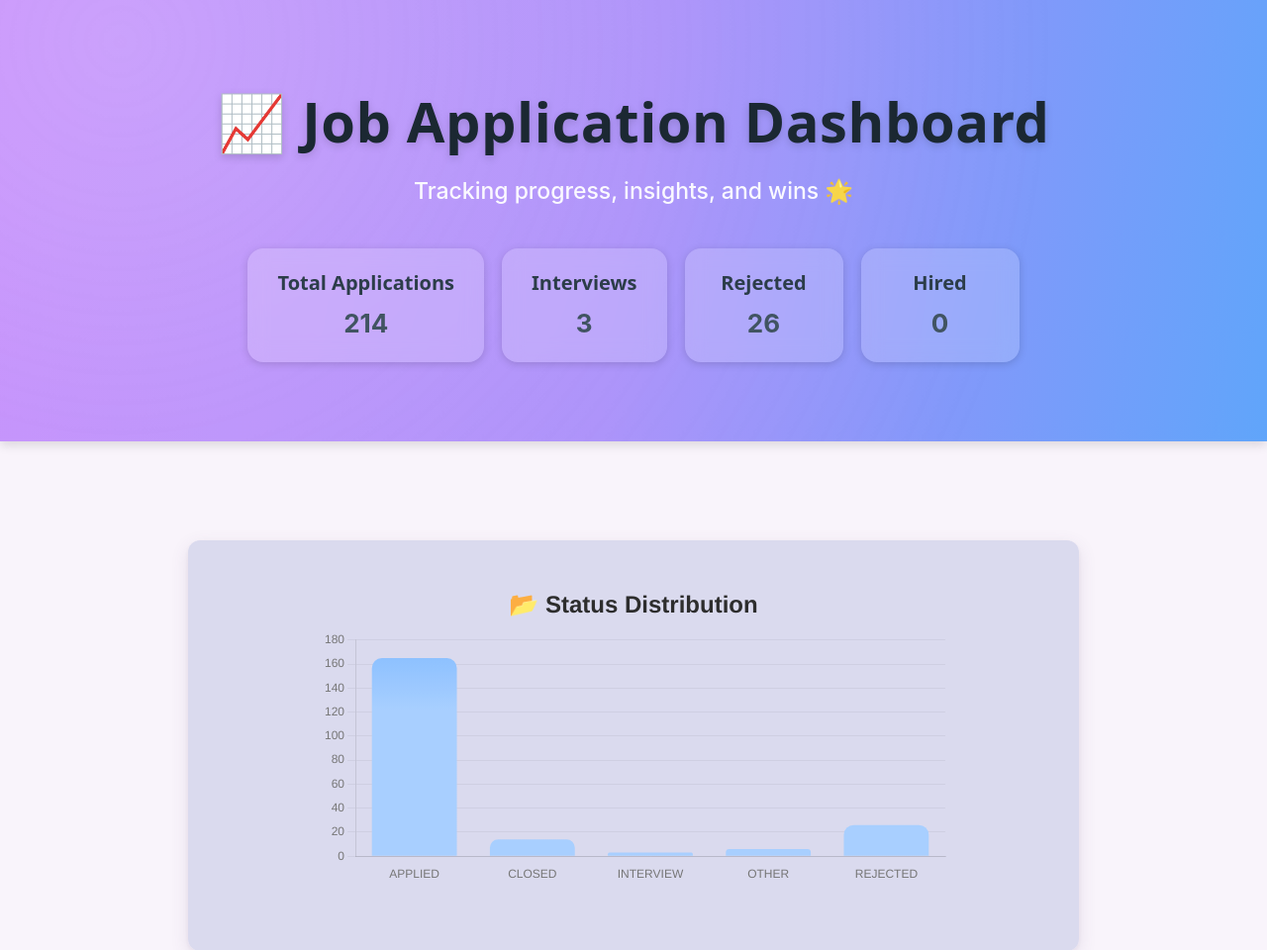
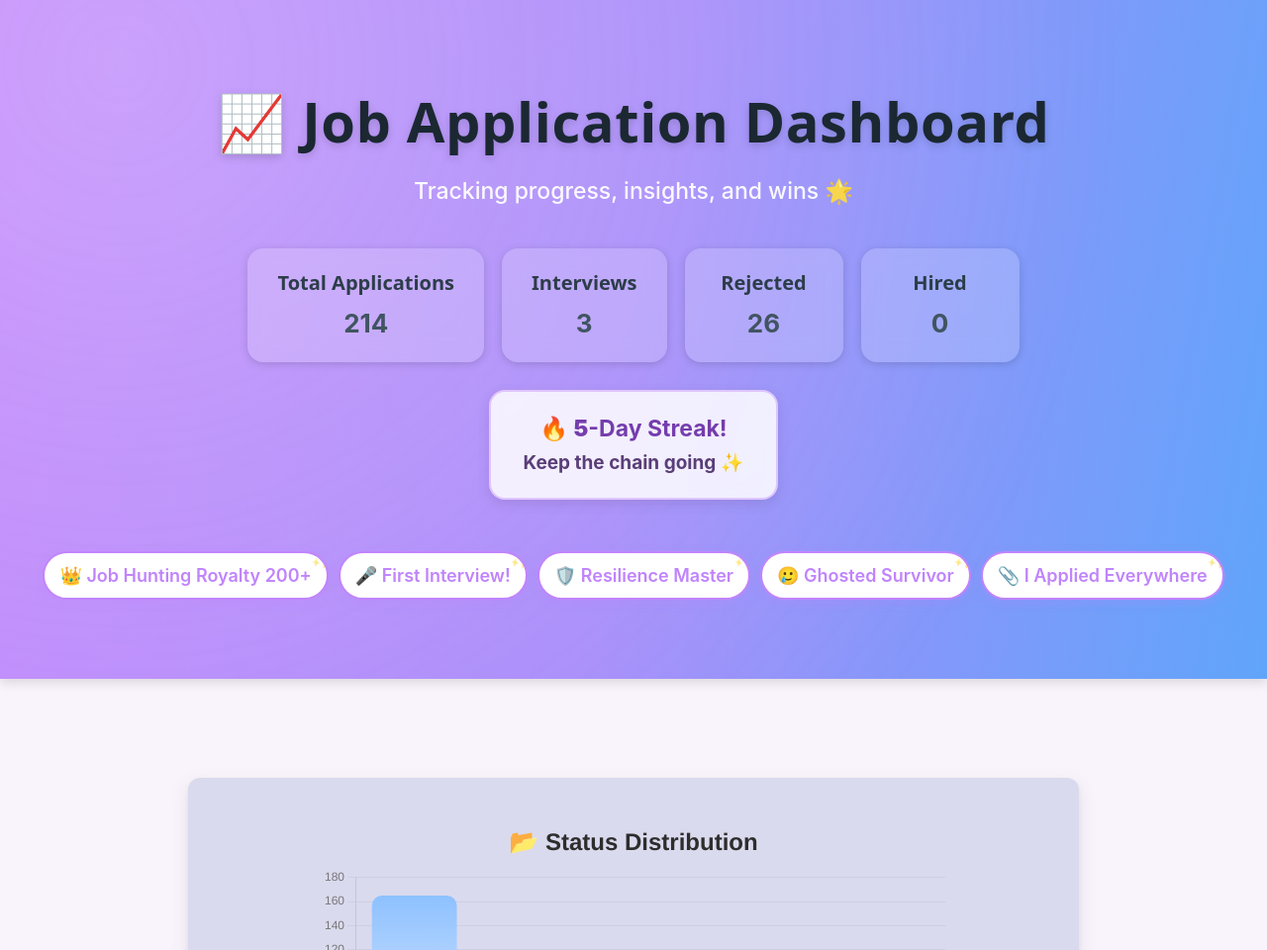
Before and after one commit to lpatamia1/lpatamia1, a Flask app: page / in a window 1280 px wide. Shown: the top 960 px of the page at 99% size. Run offline with Flask 3, Linux system fonts and the light colour scheme.

Commit message:
✨ Gamified dashboard upgrade: streak glow + achievement badges
+ Hover + glow animations for streak card
+ New achievement badges (200+, ghosted survivor, research mode, etc.)
+ Cleaner badge logic: only highest tier displays
+ Dashboard UI alignment + visual polish pass

```diff
--- a/JobTrackerCLI/app.py
+++ b/JobTrackerCLI/app.py
@@ -4,7 +4,6 @@ import numpy as np
 import re
 
 app = Flask(__name__)
-
 @app.route('/')
 def dashboard():
     try:
@@ -44,6 +43,16 @@ def dashboard():
     by_source = df['Source'].value_counts().nlargest(8).to_dict()
     print("📄 CSV Columns:", list(df.columns))
 
+    # 🔍 Count research-related applications
+    research_keywords = ["Research", "R&D", "Scientist"]
+    research_count = df['Role'].str.contains('|'.join(research_keywords), case=False, na=False).sum()
+
+    # 📅 Max applications submitted in a single day
+    if 'Date Applied' in df.columns:
+        max_single_day = df['Date Applied'].value_counts().max()
+    else:
+        max_single_day = 0
+
     # 💗 Monthly trend
     weekly_apps = {}
     if 'Date Applied' in df.columns:
@@ -67,6 +76,20 @@ def dashboard():
                 p.to_timestamp().strftime('%b %Y'): int(counts[p])
                 for p in full_range
             }
+
+    # 🔥 Streak calculation
+    streak = 0
+    last_dates = sorted(pd.to_datetime(df['Date Applied'], errors='coerce').dropna().unique(), reverse=True)
+
+    if last_dates:
+        today = pd.Timestamp.today().normalize()
+        current = today
+        for d in last_dates:
+            if d == current or d == current - pd.Timedelta(days=1):
+                streak += 1
+                current = d
+            else:
+                break
 
     # 🧾 Job list
     jobs = df.to_dict(orient='records')
@@ -106,6 +129,9 @@ def dashboard():
     # 🎨 Render to dashboard (✅ now includes all new data)
     return render_template(
         'index.html',
+        streak=streak,
+        research_count=research_count,
+        max_single_day=max_single_day,
         total=total,
         interviews=interviews,
         rejected=rejected,
--- a/JobTrackerCLI/static/dashboard.css
+++ b/JobTrackerCLI/static/dashboard.css
@@ -431,7 +431,6 @@ footer strong {
 footer span {
   margin: 0 4px;
 }
-
 #jobListSection {
   background: rgba(217, 216, 238, 0.95); /* identical to chart boxes */
   border-radius: 18px;
@@ -452,7 +451,6 @@ footer span {
   animation: fadeUp 0.8s ease forwards;
   animation-delay: .6s;
 }
-
 #jobListSection:hover {
   transform: translateY(-2px);
   box-shadow: 0 6px 16px rgba(0, 0, 0, 0.45);
@@ -508,3 +506,118 @@ footer span {
   color: #3b3b3b;
   font-family: "Segoe UI Emoji", "Inter", sans-serif;
 }
+
+/* 🏅 Success Badges */
+.badges {
+  margin-top: 1.2rem;
+  display: flex;
+  justify-content: center;
+  gap: 10px;
+  flex-wrap: wrap;
+}
+
+/* 📍 Scroll Progress Bar */
+#progressContainer {
+  width: 100%;
+  height: 8px;
+  background: #e7dffc;
+  border-radius: 10px;
+  margin: 25px auto;
+}
+
+#progressBar {
+  width: 0%;
+  height: 100%;
+  background: var(--lavender);
+  border-radius: 10px;
+  transition: width 0.15s linear;
+}
+
+/* 🔥 Streak Card */
+.streak-card {
+  background: rgba(255,255,255,0.85);
+  display: inline-block;
+  padding: 1rem 1.6rem;
+  margin: 1.4rem auto;
+  color: #753dad;
+  font-size: 1.15rem;
+  font-weight: 700;
+  border-radius: 16px;
+  box-shadow: 0 4px 12px rgba(96, 69, 118, 0.18);
+  border: 2px solid rgba(192, 132, 252, 0.4);
+  transition: all 0.3s ease;
+  cursor: default;
+  position: relative;
+  text-align: center;
+  backdrop-filter: blur(6px);
+}
+
+/* ✨ Hover magic */
+.streak-card:hover {
+  transform: translateY(-6px) scale(1.05);
+  box-shadow: 0 12px 26px rgba(192, 132, 252, 0.35);
+  border-color: #c084fc;
+  background: rgba(255,255,255,0.95);
+}
+
+/* ⚡ Add glowing fire flicker when streak ≥ 4 days */
+.streak-card.hot-streak {
+  animation: glowFire 1.2s infinite alternate ease-in-out;
+}
+
+@keyframes glowFire {
+  0% { box-shadow: 0 4px 16px rgba(255, 84, 84, 0.25); }
+  100% { box-shadow: 0 8px 26px rgba(255, 84, 84, 0.45); }
+}
+
+@keyframes streakPop {
+  0% { transform: scale(0.9); opacity: 0; }
+  100% { transform: scale(1); opacity: 1; }
+}
+
+.streak-msg {
+  display: block;
+  margin-top: 0.2rem;
+  font-size: 0.95rem;
+  color: #5a3e78;
+}
+
+/* ✅ Better badge styling override */
+.badge {
+  background: #fff;
+  color: var(--lavender);
+  padding: 0.45rem 0.75rem;
+  border-radius: 50px;
+  font-size: 0.9rem;
+  border: 2px solid var(--lavender);
+  box-shadow: 0 3px 10px rgba(192, 132, 252, 0.25);
+  font-weight: 600;
+  cursor: default;
+  position: relative;
+  overflow: hidden;
+  transition: transform 0.25s ease, background 0.25s ease, color 0.25s ease;
+}
+
+.badge:hover {
+  transform: translateY(-6px) scale(1.07);
+  background: var(--lavender);
+  color: #fff;
+  box-shadow: 0 6px 22px rgba(192, 132, 252, 0.45);
+}
+
+/* ✨ Sparkle animation */
+.badge::after {
+  content: "✨";
+  position: absolute;
+  top: -10px;
+  right: -10px;
+  opacity: 0;
+  animation: sparkle 1.4s infinite ease-in-out;
+  font-size: 1.1rem;
+}
+
+@keyframes sparkle {
+  0% { transform: scale(0) rotate(0deg); opacity: 0; }
+  50% { transform: scale(1.2) rotate(20deg); opacity: 1; }
+  100% { transform: scale(0) rotate(0deg); opacity: 0; }
+}
--- a/JobTrackerCLI/static/jobs.js
+++ b/JobTrackerCLI/static/jobs.js
@@ -9,7 +9,7 @@ function extractText(markdown) {
   const match = markdown.match(/\[(.*?)\]/);
   return match ? match[1] : markdown;
 }
-
+// 🐱 Modal elements
 const jobList = document.getElementById("jobList");
 const searchBox = document.getElementById("jobSearch");
 
@@ -32,7 +32,7 @@ function renderJobs(list = jobs) {
     card.dataset.date = job["Date Applied"] || "";
     card.dataset.source = job.Source || "";
     card.dataset.notes = job.Notes || "";
-
+    // ✅ Card inner HTML
     card.innerHTML = `
       <h3><a class="company-link" href="${companyUrl}" target="_blank">${companyText}</a></h3>
       <p><strong>Role:</strong> ${job.Role}</p>
@@ -70,7 +70,7 @@ function attachModalListeners() {
       modalDate.innerText = card.dataset.date;
       modalSource.innerText = card.dataset.source;
       modalNotes.innerText = card.dataset.notes;
-
+      // 🐱 Fun cat message
       const catMessages = [
         "ฅ^•ﻌ•^ฅ You’re one application closer!",
         "(=＾ᆺ＾=) Keep going!",
@@ -87,3 +87,17 @@ function attachModalListeners() {
 
 // 🚀 Initial load
 renderJobs();
+
+// 📍 Scroll progress tracking
+const jobListSection = document.getElementById("jobListSection");
+const progressBar = document.getElementById("progressBar");
+
+// 📍 Update progress bar width
+function updateScrollProgress() {
+  const max = jobListSection.scrollHeight - window.innerHeight;
+  const percent = Math.min(100, (window.scrollY / max) * 100);
+  progressBar.style.width = percent + "%";
+}
+
+// 📍 Bind scroll event
+window.addEventListener("scroll", updateScrollProgress);
--- a/JobTrackerCLI/templates/index.html
+++ b/JobTrackerCLI/templates/index.html
@@ -1,3 +1,4 @@
+<!-- ✅ Improved Dashboard HTML Structure -->
 <!DOCTYPE html>
 <html lang="en">
 <head>
@@ -10,34 +11,53 @@
   <link rel="stylesheet" href="https://unpkg.com/@picocss/pico@latest/css/pico.min.css">
   <link rel="stylesheet" href="{{ url_for('static', filename='dashboard.css') }}">
 </head>
-
 <body>
   <header>
     <h1>📈 Job Application Dashboard</h1>
     <p class="subtitle">Tracking progress, insights, and wins 🌟</p>
-
+  <!-- ✅ Metric Cards -->
     <div class="metric-cards">
       <div class="metric-card"><h3>Total Applications</h3><p>{{ total }}</p></div>
       <div class="metric-card"><h3>Interviews</h3><p>{{ interviews }}</p></div>
       <div class="metric-card"><h3>Rejected</h3><p>{{ rejected }}</p></div>
       <div class="metric-card"><h3>Hired</h3><p>{{ hired }}</p></div>
     </div>
+
+
+  <!-- ✅ Move streak card here -->
+  <div id="streakCard" class="streak-card">
+    🔥 <strong>{{ streak }}</strong>-Day Streak!
+    <span class="streak-msg">
+      {% if streak >= 2 %}
+        Keep the chain going ✨
+      {% else %}
+        A fresh start today 🌱
+      {% endif %}
+    </span>
+  </div>
+
+  <div id="badgeSection" class="badges"></div>
+  <!-- End Metric Cards -->
   </header>
-
   <main>
+    <!-- ✅ Charts Section -->
     <section><canvas id="statusChart"></canvas></section>
     <section><canvas id="sourceChart" height="300"></canvas></section>
     <section><canvas id="timelineChart" height="200"></canvas></section>
 
+    <!-- ✅ Heatmap Section -->
     <section>
       <h2>⭐ Skill Match Overview</h2>
       <canvas id="skillRadar" height="300"></canvas>
     </section>
 
+    <!-- ✅ Tech Prep Section -->
     <section>
       <h2>🧠 Technical Prep Progress</h2>
       <canvas id="prepBar" height="250"></canvas>
     </section>
+
+    <!-- ✅ Learning Log Section -->
     <section>
           <div id="learningLog">
             <h3>📘 Learning Log</h3>
@@ -62,6 +82,7 @@
     </section>
   </main>
 
+  <!-- ✅ Job List Section -->
   <section id="jobListSection">
     <div class="job-header">
       <h2>💼 Job Applications</h2>
@@ -81,6 +102,12 @@
 
   </section>
 
+  <!-- ✅ Scroll Progress Bar -->
+  <div id="progressContainer">
+    <div id="progressBar"></div>
+  </div>
+
+<!-- 🦶 Footer -->
   <footer>
     <p>
       <span style="color:#b17897;">💻</span> Built with care by
@@ -105,11 +132,9 @@
       const [mb, yb] = b[0].split(" ");
       return parseInt(ya) - parseInt(yb) || monthOrder.indexOf(ma) - monthOrder.indexOf(mb);
     });
-
     const labels = ordered.map(([k]) => k);
     const data = ordered.map(([_, v]) => v);
 
-    // ✅ Expose for charts.js
     window.timelineLabels = labels;
     window.timelineData = data;
   </script>
@@ -134,7 +159,7 @@
         <h2 id="modalCompany"></h2>
         <p id="modalRole"></p>
       </div>
-
+  <!-- ✅ Modal Body -->
       <div class="modal-body">
         <p><strong>Status:</strong> <span id="modalStatus"></span></p>
         <p><strong>Type:</strong> <span id="modalType"></span></p>
@@ -148,7 +173,6 @@
       </div>
     </div>
   <script>
-// 🐾 Cat Encourager messages
   const catMessages = [
     'ฅ^•ﻌ•^ฅ You’re one application closer.',
     '(=＾ᆺ＾=) Keep going.',
@@ -156,8 +180,6 @@ const catMessages = [
     '=^._.^= I believe in you.',
     '(*ฅ́˘ฅ̀*)♡ They would be lucky to have you.'
   ];
-
-// ✅ Attach events once job cards exist
   document.addEventListener('DOMContentLoaded', () => {
     setTimeout(() => {
       document.querySelectorAll('.job-card').forEach(card => {
@@ -171,7 +193,6 @@ document.addEventListener('DOMContentLoaded', () => {
           document.getElementById('modalSource').innerText = card.dataset.source;
           document.getElementById('modalNotes').innerText = card.dataset.notes;
 
-        // Random cat encouragement
           document.getElementById('catHelper').innerText =
             catMessages[Math.floor(Math.random() * catMessages.length)];
 
@@ -181,7 +202,7 @@ document.addEventListener('DOMContentLoaded', () => {
     }, 200);
   });
 
-// ✅ Close modal
+  // <!-- 🐱 Modal close logic -->
   document.querySelector('.modal').addEventListener('click', e => {
     if (e.target.classList.contains('modal')) {
       e.target.style.display = 'none';
@@ -190,6 +211,59 @@ document.querySelector('.modal').addEventListener('click', e => {
   document.querySelector('.close').addEventListener('click', () => {
     document.getElementById('jobModal').style.display = 'none';
   });
+  // 🏅 Success Badge Logic
+  function updateBadges() {
+    const badges = [];
+
+    // ✅ Applications (only highest badge)
+    const total = {{ total }};
+    if (total >= 500) badges.push("🏆 Legendary Job Seeker");
+    else if (total >= 300) badges.push("🧠 Iron Will Applicant 300+");
+    else if (total >= 200) badges.push("👑 Job Hunting Royalty 200+");
+    else if (total >= 100) badges.push("💥 Triple-Digits Club 100+");
+    else if (total >= 50) badges.push("🌟 50+ Applications");
+    else if (total >= 20) badges.push("🚀 20+ Applications");
+
+    // ✅ Interviews (only highest badge)
+    const interviews = {{ interviews }};
+    if (interviews >= 20) badges.push("🏅 Interview Pro");
+    else if (interviews >= 10) badges.push("🔥 Interview Magnet");
+    else if (interviews >= 5) badges.push("🎯 In Demand");
+    else if (interviews >= 1) badges.push("🎤 First Interview!");
+
+      // ✅ Rejections (highest badge only)
+    const rejected = {{ rejected }};
+    if (rejected >= 50) badges.push("😾 They Can’t Ignore Me Forever");
+    else if ({{ rejected }} >= 25) badges.push("🛡️ Resilience Master");
+    else if (rejected >= 10) badges.push("💪 Still Showing Up");
+
+    // ✅ “Ghosted Survivor” — Applied but no update
+    const ghosted = {{ active }};
+    if (ghosted >= 100) badges.push("🥲 Ghosted Survivor");
+    else if (ghosted >= 50) badges.push("👻 Ghosted but Unfazed");
+    else if (ghosted >= 20) badges.push("🕵️‍♂️ Ghost Hunter");
+
+    // ✅ Hired (only one badge)
+    if ({{ hired }} >= 1) badges.push("🏆 Hired!");
+
+    // ✅ “Research Mode Activated” — Needs preprocessing in Flask
+    const researchCount = {{ research_count or 0 }};
+    if (researchCount >= 5) badges.push("🧪 Research Mode Activated");
+
+    // ✅ “I Applied Everywhere” — if >10 in a single day
+    const oneDayMax = {{ max_single_day or 0 }};
+    if (oneDayMax >= 10) badges.push("📎 I Applied Everywhere");
+
+    // ✅ Render badges
+    const badgeSection = document.getElementById("badgeSection");
+    badgeSection.innerHTML = badges.length
+      ? badges.map(b => `<span class="badge">${b}</span>`).join("")
+      : `<p style="color:#fff; font-size:0.9rem;">Earn badges as you progress ✨</p>`;
+  }
+
+  // Run on load
+  updateBadges();
+
   </script>
 
 </body>
```
Lines whose indentation alone changed are shown as unchanged.
